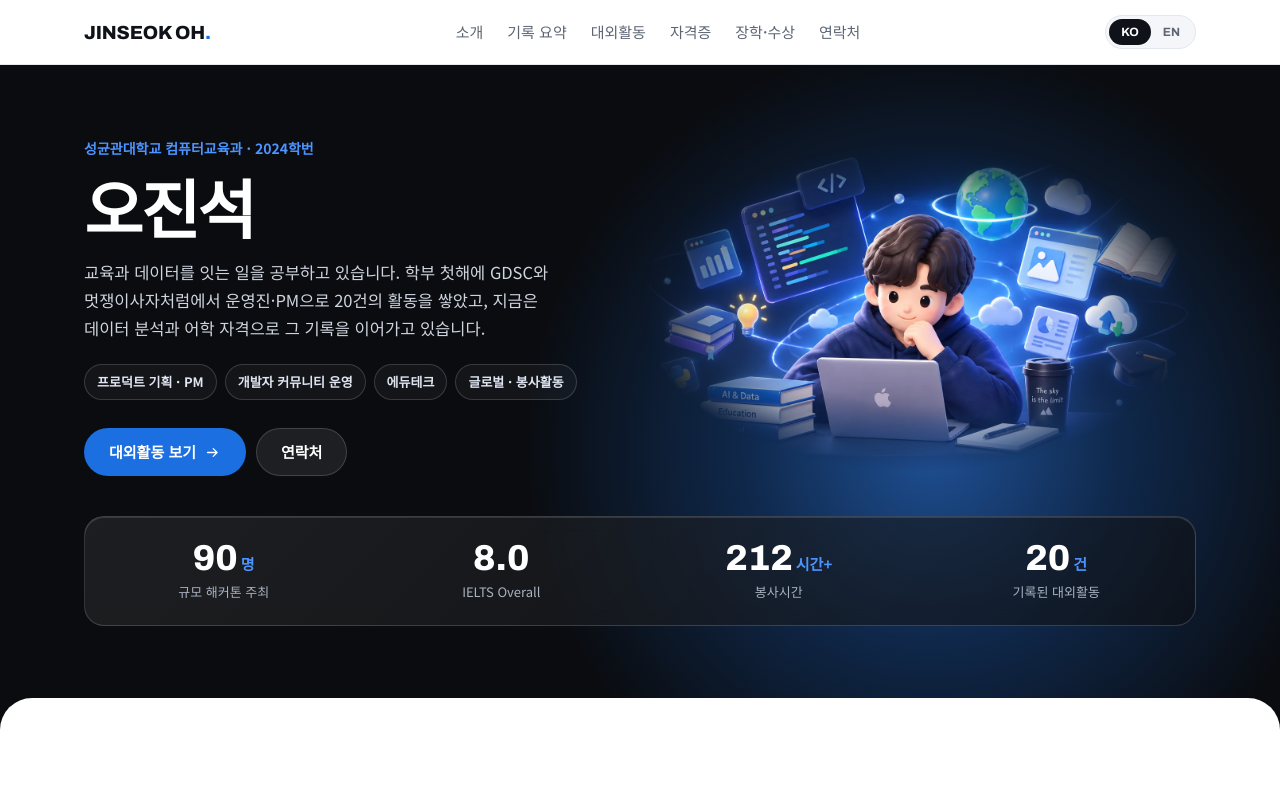
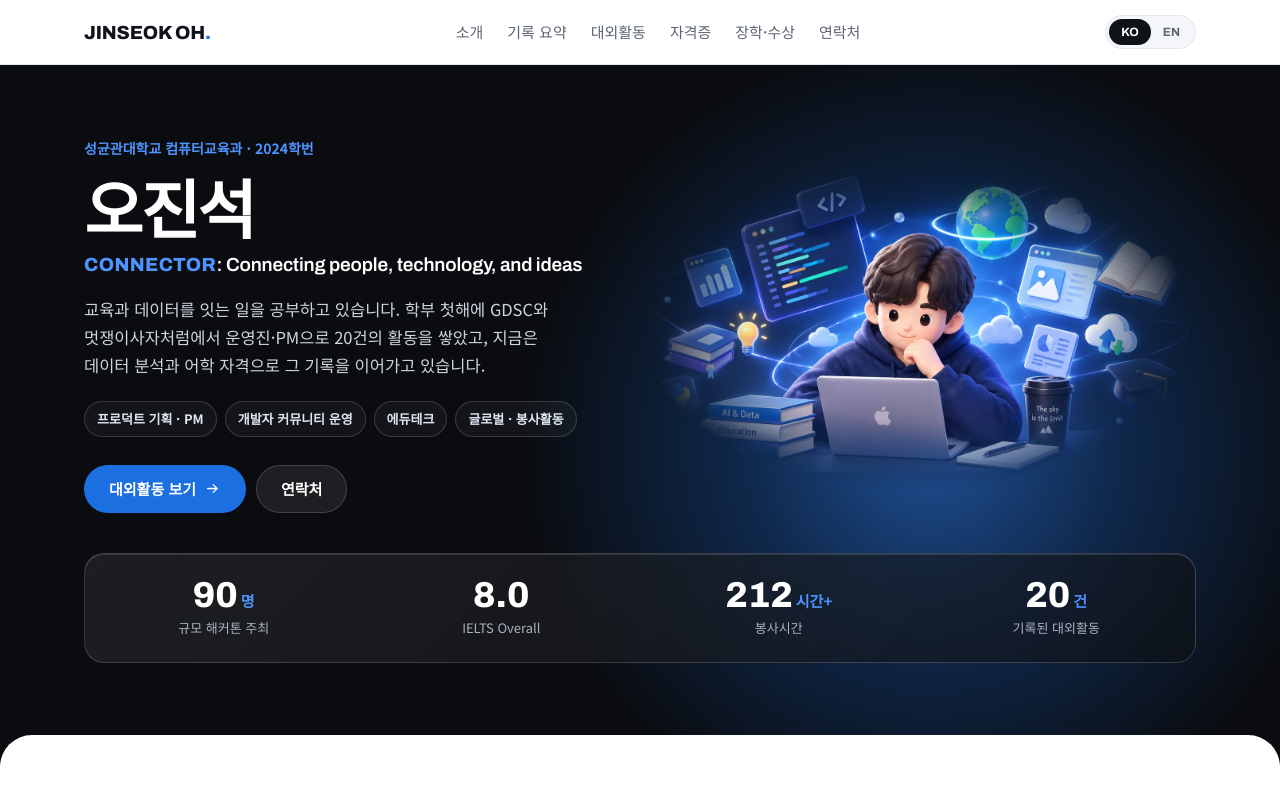
Before and after one commit to kidariseok/kidariseok.github.io, a plain HTML site: page index.html in a window 1280 px wide. Shown: the top 791 px of the page. Drawn offline with Linux system fonts and the light colour scheme.

Commit message:
Add CONNECTOR tagline under the name (same English text in KO/EN)
Co-Authored-By: Claude Opus 5.5 <noreply@anthropic.com>
Claude-Session: https://claude.ai/code/session_01JjQsv7LTxSbkmXm8ehjd99

```diff
--- a/content/common.js
+++ b/content/common.js
@@ -16,6 +16,8 @@
 window.SITE = window.SITE || {};
 SITE.common = {
   notion: "https://app.notion.com/p/",
+  // 첫 화면 이름 밑 캐치프레이즈 (한국어·영어 화면 모두 이 영어 문구). ":" 앞부분은 파란 굵은 글씨
+  tagline: "CONNECTOR: Connecting people, technology, and ideas",
   heroStats: ["hackathon", "ielts", "volunteer", "activities"],
   featured: ["realthon", "gdsc", "line4", "ktng-overseas"],
   categories: {
--- a/index.html
+++ b/index.html
@@ -143,6 +143,8 @@
   .hero-grid{position:relative;display:grid;grid-template-columns:minmax(0,1fr) minmax(0,1.08fr);gap:40px;align-items:center}
   .eyebrow{font-size:14px;font-weight:700;color:var(--accent-2)}
   .hero h1{color:#fff;font-size:clamp(44px,5.2vw,64px);font-weight:800;line-height:1.05;letter-spacing:-.035em;margin-block:12px 18px}
+  .tagline{margin:-6px 0 16px;font:600 clamp(16px,1.6vw,19px)/1.4 var(--display);color:#fff;letter-spacing:-.01em}
+  .tagline b{color:var(--accent-2);font-weight:800;letter-spacing:.02em}
   .lede{color:#cfd5df;font-size:16.5px;max-width:29em}
   .chips{display:flex;flex-wrap:wrap;gap:8px;margin-block:22px 28px}
   .chip{font-size:13px;font-weight:700;color:#dfe6f2;padding:6px 12px;border-radius:999px;border:1px solid rgba(255,255,255,.16);background:rgba(255,255,255,.04)}
@@ -516,6 +518,8 @@
           <div class="hero-copy">
             <p class="eyebrow" data-t="hero.school">성균관대학교 컴퓨터교육과 · 2024학번</p>
             <h1 data-role="name">오진석</h1>
+            <!-- 캐치프레이즈: common.js 의 tagline -->
+            <p class="tagline" id="tagline"></p>
             <p class="lede" data-t="hero.intro">교육과 데이터를 잇는 일을 공부하고 있습니다.</p>
             <div class="chips" id="hero-chips"></div>
             <div class="hero-cta">
@@ -633,9 +637,9 @@
     <p class="num" data-t="footer.updated">최종 갱신 2026.09.22</p>
   </div>
 </footer>
-<script src="content/common.js?v=1790250775"></script>
-<script src="content/ko.js?v=1790250775"></script>
-<script src="content/en.js?v=1790250775"></script>
+<script src="content/common.js?v=1790297009"></script>
+<script src="content/ko.js?v=1790297009"></script>
+<script src="content/en.js?v=1790297009"></script>
 <script>
 (function(){
   "use strict";
@@ -1237,6 +1241,10 @@
     }
     var name = document.querySelector('[data-role="name"]');
     if(name) name.textContent = L().name;      // 첫 화면 이름: ko.js / en.js 의 name
+    var tag = document.getElementById("tagline"), tl = C.tagline || "", cut = tl.indexOf(":");
+    tag.textContent = cut < 0 ? tl : tl.slice(cut);   // 캐치프레이즈: ':' 앞은 굵게
+    if(cut > 0) tag.insertBefore(el("b", null, tl.slice(0, cut)), tag.firstChild);
+    tag.hidden = !tl;
     document.documentElement.lang = lang === "ko" ? "ko" : "en";
   }
 
```
